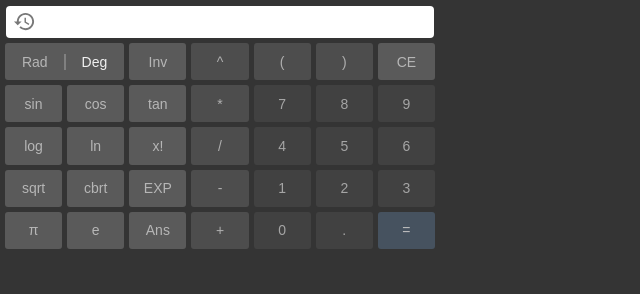
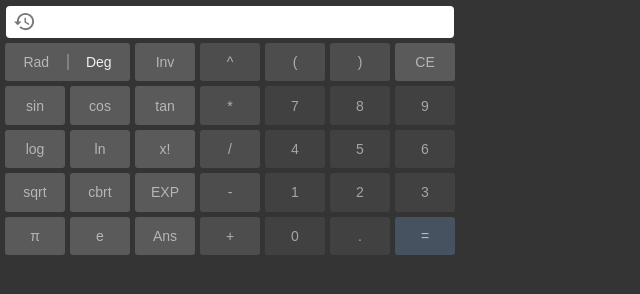
Before and after one commit to Thatguyjs/Calculator-Ext, a browser extension: page index.html in a window 1280 px wide. Shown: the whole page, without its empty margins (0-640 px from the left). Drawn offline with Linux system fonts and the light colour scheme.

Commit message:
Slightly tweak display size, ignore more files

```diff
--- a/style.css
+++ b/style.css
@@ -25,8 +25,8 @@
 body {
 	margin: 0;
 
-	width: 440px;
-	height: 254px;
+	width: 460px;
+	height: 260px;
 
 	background: var(--calc-background);
 }
```
Also changed, not shown: manifest.json, 1 other file.
